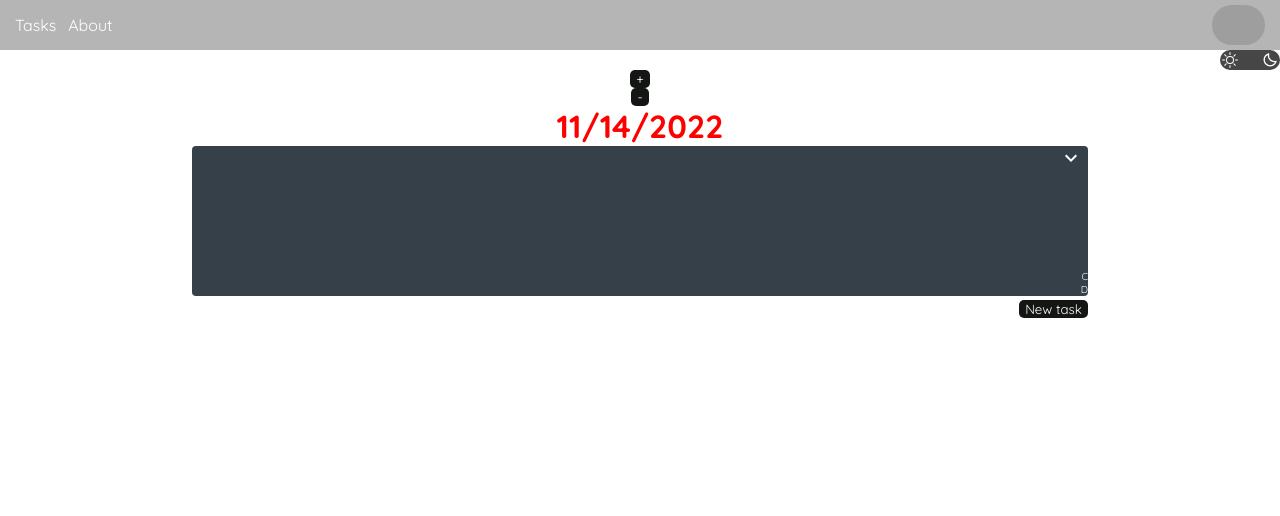
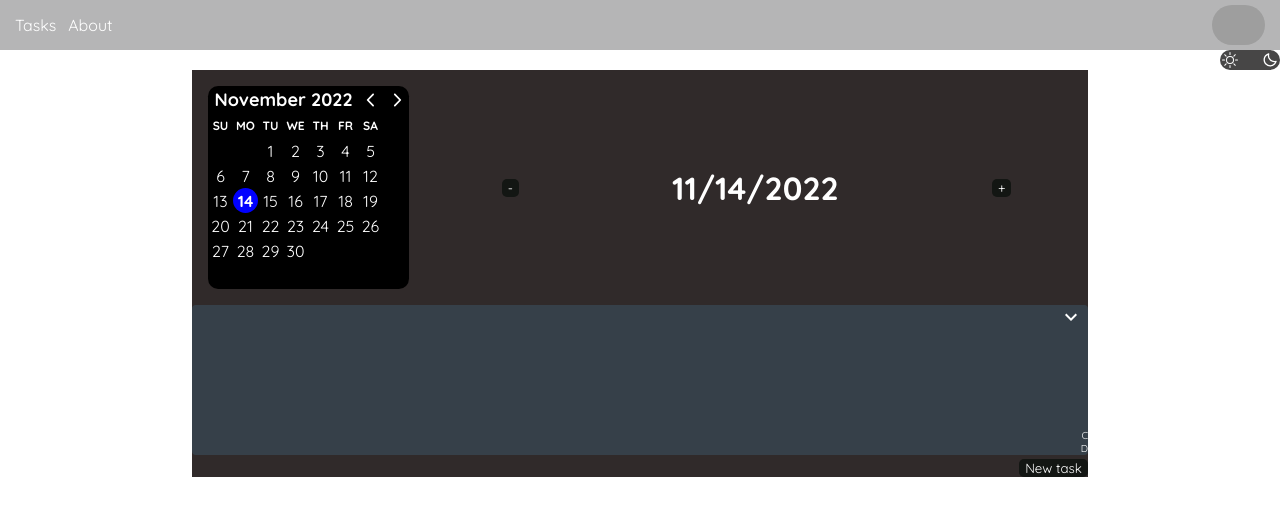
Before and after one commit to fabioVitorTavares/ToDoList, a React (Vite) app in the folder ToDoList/: page / in a window 1280 px wide. Shown: the top 516 px of the page. Built offline with nearby package versions, Linux system fonts and the light colour scheme; grey boxes are pictures that could not be loaded.

Commit message:
add selector day

```diff
--- a/ToDoList/package.json
+++ b/ToDoList/package.json
@@ -13,9 +13,11 @@
   "dependencies": {
     "@types/express": "^4.17.14",
     "cors": "^2.8.5",
+    "date-fns": "^2.29.3",
     "express": "^4.18.2",
     "mongodb": "^4.12.0",
     "react": "^18.2.0",
+    "react-day-picker": "^8.3.7",
     "react-dom": "^18.2.0",
     "react-icons": "^4.6.0",
     "react-transition-group": "^4.4.5"
--- a/ToDoList/src/components/App/App/index.tsx
+++ b/ToDoList/src/components/App/App/index.tsx
@@ -1,5 +1,5 @@
 import React, { useEffect, useState } from 'react'
-import { Calendar } from '../../Calendar'
+import { Body } from '../../Body'
 import { Header } from '../../Header'
 import { Mode } from '../../Mode'
 import './style.css'
@@ -26,7 +26,7 @@ export function App() {
     }}>
       <Header />
       <Mode mode={setMode} />
-      <Calendar />
+      <Body />
     </div>
   )
 }
--- /dev/null
+++ b/ToDoList/src/components/Body/index.tsx
@@ -0,0 +1,21 @@
+import { Day } from '../Day'
+import { Calendar } from '../Calendar'
+import { useEffect, useState } from 'react'
+import './style.css'
+import React from 'react';
+
+
+
+export function Body() {
+
+  const [currentDate, setCurrentDate] = useState<Date>(new Date)
+
+
+
+  return (
+    <div className="body">
+      <Calendar setDate={setCurrentDate} date={currentDate} />
+      <Day date={currentDate}/>
+    </div>
+  )
+}
--- /dev/null
+++ b/ToDoList/src/components/Body/style.css
@@ -0,0 +1,7 @@
+.body {
+  background-color: rgb(48, 42, 42);
+  width: 70%;
+  display: flex;
+  flex-direction: column;
+  align-items: center;
+}
--- a/ToDoList/src/components/Calendar/index.tsx
+++ b/ToDoList/src/components/Calendar/index.tsx
@@ -1,20 +1,24 @@
-import { Day } from '../Day'
-import { useEffect, useState } from 'react'
 import './style.css'
-import React from 'react';
+import 'react-day-picker/dist/style.css';
+import React, { Dispatch, SetStateAction, useEffect, useState } from "react";
+import { DayPicker } from 'react-day-picker';
 
+type TSetDate = {
+  setDate: Dispatch<SetStateAction<Date>>
+  date: Date
+}
 
+export function Calendar({ setDate, date }: TSetDate) {
 
-export function Calendar() {
-
-  const [date, setNewDate] = useState<Date>(new Date)
+  const [selected, setSelected] = useState<Date>(new Date);
 
   const tomorrow = () => {
     const newDate = new Date
     newDate.setFullYear(date.getFullYear())
     newDate.setMonth(date.getMonth())
     newDate.setDate(date.getDate() + 1)
-    setNewDate(newDate)
+    setDate(newDate)
+    setSelected(newDate)
   }
 
   const yesterday = () => {
@@ -22,14 +26,27 @@ export function Calendar() {
     newDate.setFullYear(date.getFullYear())
     newDate.setMonth(date.getMonth())
     newDate.setDate(date.getDate() - 1)
-    setNewDate(newDate)
+    setDate(newDate)
+    setSelected(newDate)
   }
 
+  useEffect(() => {
+    setDate(selected)
+  }, [selected])
+
   return (
-    <div className="calendar">
-      <button onClick={tomorrow}>+</button>
-      <button onClick={yesterday}>-</button>
-      <Day date={date}/>
+    <div className='calendar'>
+      <DayPicker
+        className='dateSelector'
+        mode="single"
+        selected={selected}
+        onSelect={()=>setSelected}
+      />
+      <div className='viewDay'>
+        <button onClick={yesterday}>-</button>
+        <h1>{date.toLocaleDateString()}</h1>
+        <button onClick={tomorrow}>+</button>
+      </div>
     </div>
   )
 }
--- a/ToDoList/src/components/Calendar/style.css
+++ b/ToDoList/src/components/Calendar/style.css
@@ -1,6 +1,23 @@
 .calendar {
-  width: 70%;
+  width: 100%;
+  height: 235px;
   display: flex;
-  flex-direction: column;
+}
+
+.dateSelector {
+  --rdp-cell-size: 25px !important;
+  background-color: #000000;
+  border-radius: 5%;
+}
+
+.rdp-caption h2{
+  width: 120px;
+  font-size: 0.8rem;
+}
+
+.viewDay {
+  display: flex;
   align-items: center;
+  justify-content: space-around;
+  width: 100%;
 }
--- a/ToDoList/src/components/Day/index.tsx
+++ b/ToDoList/src/components/Day/index.tsx
@@ -20,7 +20,7 @@ type TDatas = {
   tasks: TTask[]
 }
 
-type TDate = {
+export type TDate = {
   date: Date,
 }
 
@@ -117,7 +117,6 @@ export function Day({ date }: TDate) {
 
   return (
     <div className="day">
-      <h1>{date.toLocaleDateString()}</h1>
       <Tasks
           tasks={
             datas.find(
```
Also changed, not shown: 1 other file (tests, documents, lock files or other folders).
